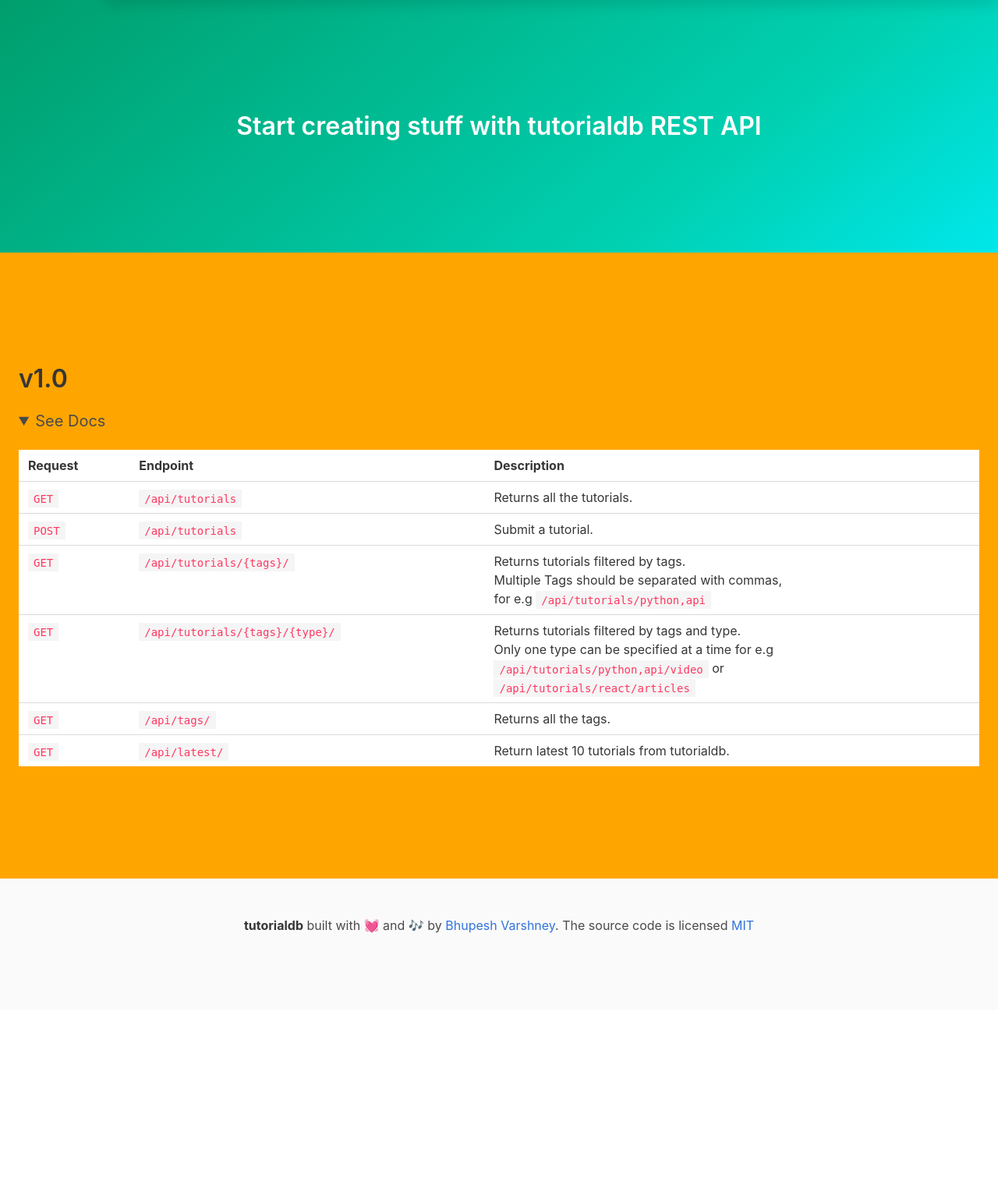
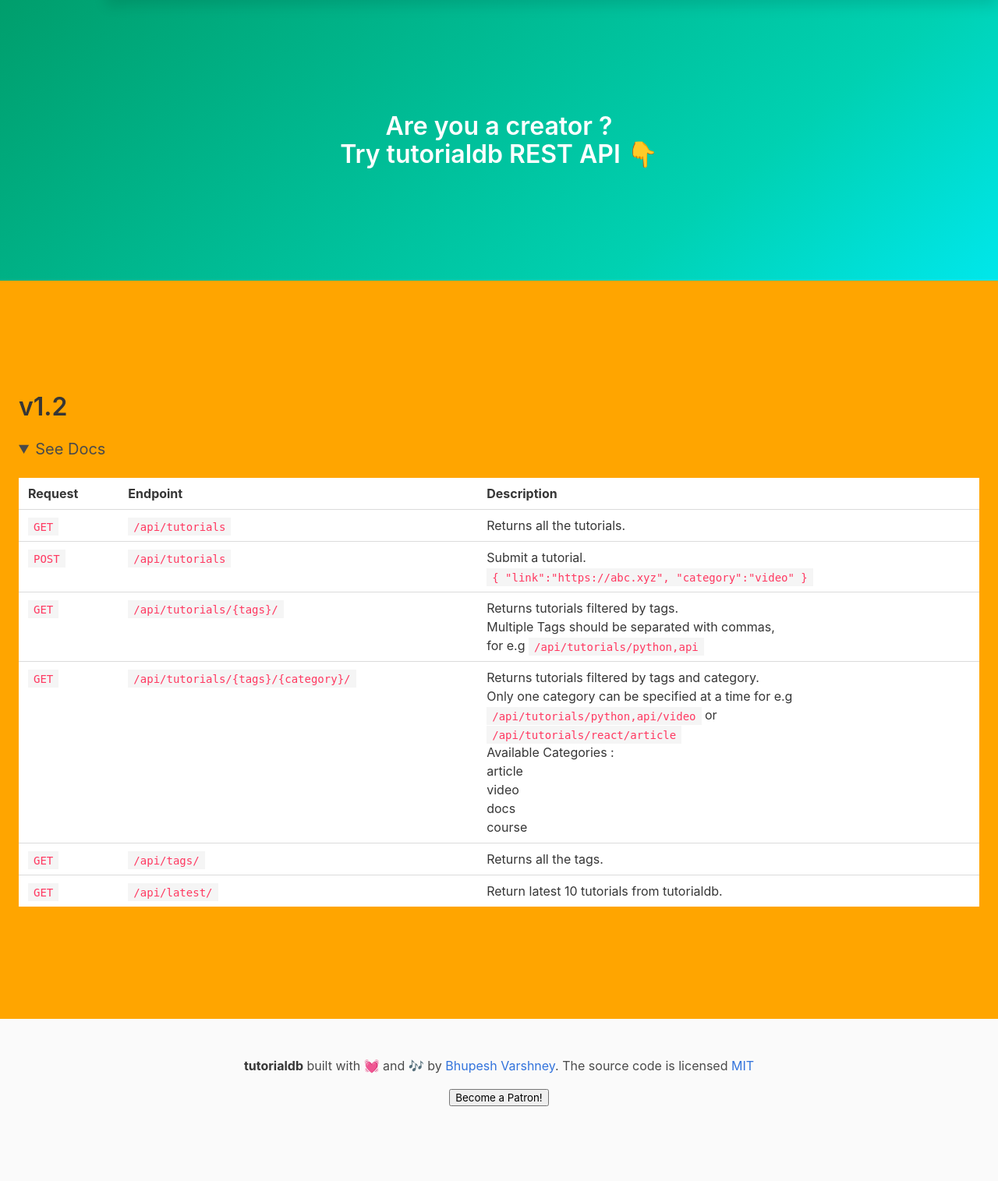
Before and after one commit to Bhupesh-V/tutorialdb, a Django app: template api/templates/api.html in a window 1280 px wide, after a click on "See Docs". Shown: the part 68-1583 px from the top of the page at 78% size. Before the commit the page ends 1265 px from the top, so only its background shows below. Run offline with Django 3.2, Linux system fonts and the light colour scheme; the template is opened without the code that fills it, so the values that code supplies are empty; some libraries are stand-ins or nearby versions.

Commit message:
minor improvements

```diff
--- a/api/templates/api.html
+++ b/api/templates/api.html
@@ -5,7 +5,8 @@
   <div class="hero-body">
     <div class="container">
       <h1 class="title">
-        Start creating stuff with tutorialdb REST API
+        Are you a creator ? <br>
+        Try tutorialdb REST API 👇
       </h1>
     </div>
   </div>
@@ -14,7 +15,7 @@
 
 <section class="hero is-medium" style="background-color: orange">
 	<div class="hero-body">
-	  <h1 class="title">v1.0</h1>
+	  <h1 class="title">v1.2</h1>
 	  <div>
 	  	<details>
 	  		<summary class="subtitle">See Docs</summary>
@@ -30,7 +31,15 @@
 	  			<tr>
 	  				<td><code>POST</code></td>
 	  				<td><code>/api/tutorials</code></td>
-	  				<td><p>Submit a tutorial.</p></td>
+	  				<td>
+	  					<p>Submit a tutorial.</p>
+	  					<code>
+	  					{
+	  						"link":"https://abc.xyz",
+	  						"category":"video"
+	  					}
+	  					</code>
+	  				</td>
 	  			</tr>
 	  			<tr>
 	  				<td><code>GET</code></td>
@@ -44,13 +53,20 @@
 	  			</tr>
 	  			<tr>
 	  				<td><code>GET</code></td>
-	  				<td><code>/api/tutorials/{tags}/{type}/</code></td>
+	  				<td><code>/api/tutorials/{tags}/{category}/</code></td>
 	  				<td>
-	  					<p>Returns tutorials filtered by tags and type.<br>
-	  						Only one type can be specified at a time for e.g <br>
+	  					<p>Returns tutorials filtered by tags and category.<br>
+	  						Only one category can be specified at a time for e.g <br>
 	  						<code>/api/tutorials/python,api/video</code> or <br>
-	  						<code>/api/tutorials/react/articles</code>
+	  						<code>/api/tutorials/react/article</code>
 	  					</p>
+	  					Available Categories :
+  						<ul>
+  							<li>article</li>
+  							<li>video</li>
+  							<li>docs</li>
+  							<li>course</li>
+  						</ul>
 	  				</td>
 	  			</tr>
 	  			<tr>
--- a/api/urls.py
+++ b/api/urls.py
@@ -4,7 +4,7 @@ from . import views
 urlpatterns = [
 	path('', views.index),
     path('tutorials/<str:tags>/', views.tutorial_Tags),
-    path('tutorials/<str:tags>/<str:ttype>/', views.tutorial_Tags_Type),
+    path('tutorials/<str:tags>/<str:category>/', views.tutorial_Tags_Category),
     path('tutorials/', views.tutorials),
     path('tags/', views.tags),
     path('latest/', views.latest),
--- a/app/templates/base.html
+++ b/app/templates/base.html
@@ -23,7 +23,7 @@
 <body>
   <nav class="navbar is-active is-dark" role="navigation" aria-label="main navigation">
   <div class="navbar-brand">
-    <a class="navbar-item" href="">
+    <a class="navbar-item" href="/">
       <img src="{% static 'app/tutorialdb.png' %}" width="112" height="28">
     </a>
 
@@ -65,9 +65,10 @@
       <strong>tutorialdb</strong> built with 💓 and 🎶 by <a href="https://twitter.com/bhupeshimself">Bhupesh Varshney</a>.
       The source code is licensed <a href="http://opensource.org/licenses/mit-license.php">MIT</a>
     </p>
+    <button href="https://www.patreon.com/bePatron?u=18082750" data-patreon-widget-type="become-patron-button">Become a Patron!</button>
   </div>
 </footer>
-
+<script async src="https://c6.patreon.com/becomePatronButton.bundle.js"></script>
 <script src="{% static 'app/js/burger.js' %}"></script>
 <script defer src="https://use.fontawesome.com/releases/v5.3.1/js/all.js"></script>
 </body>
--- a/app/templates/latest.html
+++ b/app/templates/latest.html
@@ -16,7 +16,7 @@
         {% for tag in tutorial.tags.all %}
         <span class="tag">
           <b>📌 {{ tag }}</b>
-        </span>
+        </span>&nbsp;
         {% endfor %}
         </div>
         </div>
--- a/app/views.py
+++ b/app/views.py
@@ -18,7 +18,7 @@ def latest(request):
 
 def search_query(request):
     query = request.GET.get('q')
-    tutorialType = request.GET.get('ttype')
+    tutorialType = request.GET.get('category')
     list_query = query.split()
 
     object_list = tutorial.objects.filter(
```
Also changed, not shown: api/views.py (+15 -12 lines), app/templates/home.html (+9 -8 lines), app/templates/search_results.html (+9 -5 lines).
